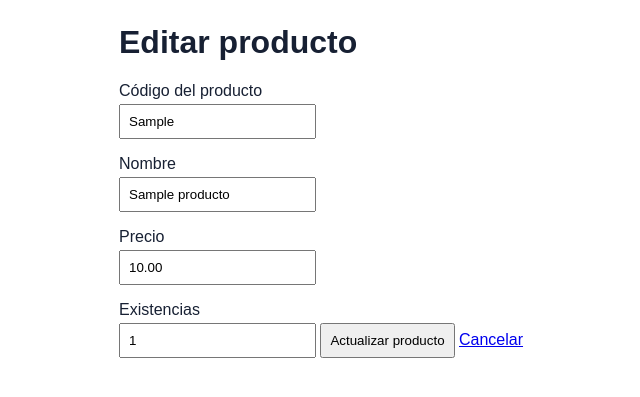
After one commit to Alma221973/Ejercicios-Laravel, a Laravel app: page /productos/1/edit in a window 1280 px wide. The commit adds this page. Shown: the top 397 px of the page, without its empty margins (41-681 px from the left). Run offline with Laravel 12, Linux system fonts and the light colour scheme; tables that the repository leaves empty hold one stand-in row (values such as "Sample post").

Commit message:
Actualizar registros inventario

```diff
--- a/Inventario/app/Http/Controllers/ProductoController.php
+++ b/Inventario/app/Http/Controllers/ProductoController.php
@@ -4,6 +4,7 @@ namespace App\Http\Controllers;
 
 use Illuminate\Http\Request;
 use App\Models\Producto;
+use Illuminate\Validation\Rule;
 
 class ProductoController extends Controller
 {
@@ -41,4 +42,34 @@ class ProductoController extends Controller
         return redirect()->route('productos.index')
             ->with('success', 'Producto creado exitosamente.');
     }
+
+    public function edit(int $id)
+    {
+        $producto = Producto::findOrFail($id);
+        return view('productos.edit', [
+            'producto' => $producto
+        ]);
+    }
+
+    public function update(Request $request, int $id)
+    {
+        $producto = Producto::findOrFail($id);
+
+        $datos = $request->validate([
+            'nombre' => 'required|string|max:255',
+            'descripcion' => 'nullable|string',
+            'precio' => 'required|numeric|min:0',
+            'cantidad' => 'required|integer|min:0',
+        ]);
+
+        $producto->nombre = $datos['nombre'];
+        $producto->descripcion = $datos['descripcion'];
+        $producto->precio = $datos['precio'];
+        $producto->cantidad = $datos['cantidad'];
+
+        $producto->save();
+
+        return redirect()->route('productos.index')
+            ->with('success', 'Producto actualizado exitosamente.');
+    }
 }
--- /dev/null
+++ b/Inventario/resources/views/productos/edit.blade.php
@@ -0,0 +1,36 @@
+
+@extends('layouts.app')
+
+@section('contenido')
+
+<h1>Editar producto</h1>
+
+<form method="POST" action="{{ route('productos.update', $producto->id) }}">
+    @csrf
+    @method('PUT')
+
+    <label for="codigo">Código del producto</label>
+    <input id="codigo" name="codigo" type="text"
+           value="{{ old('codigo', $producto->codigo) }}" required>
+
+    <label for="nombre">Nombre</label>
+    <input id="nombre" name="nombre" type="text"
+           maxlength="100"
+           value="{{ old('nombre', $producto->nombre) }}" required>
+
+    <label for="precio">Precio</label>
+    <input id="precio" name="precio" type="number"
+           min="0.01" step="0.01"
+           value="{{ old('precio', $producto->precio) }}" required>
+
+    <label for="existencias">Existencias</label>
+    <input id="existencias" name="existencias" type="number"
+           min="0" step="1"
+           value="{{ old('existencias', $producto->existencias) }}" required>
+
+    <button type="submit">Actualizar producto</button>
+
+    <a href="{{ route('productos.index') }}">Cancelar</a>
+</form>
+
+@endsection
--- a/Inventario/routes/web.php
+++ b/Inventario/routes/web.php
@@ -18,6 +18,10 @@ Route::get('/productos/create', [ProductoController::class, 'create'])
     ->name('productos.create');
 Route::post('/productos', [ProductoController::class, 'store'])
     ->name('productos.store');
+Route::get('/productos/{id}/edit', [ProductoController::class, 'edit'])
+    ->name('productos.edit');
+Route::put('/productos/{id}', [ProductoController::class, 'update'])
+    ->name('productos.update');
 
 Route::middleware('auth')->group(function () {
 
```
Also changed, not shown: Inventario/resources/views/productos/index.blade.php (+16 -3 lines).
